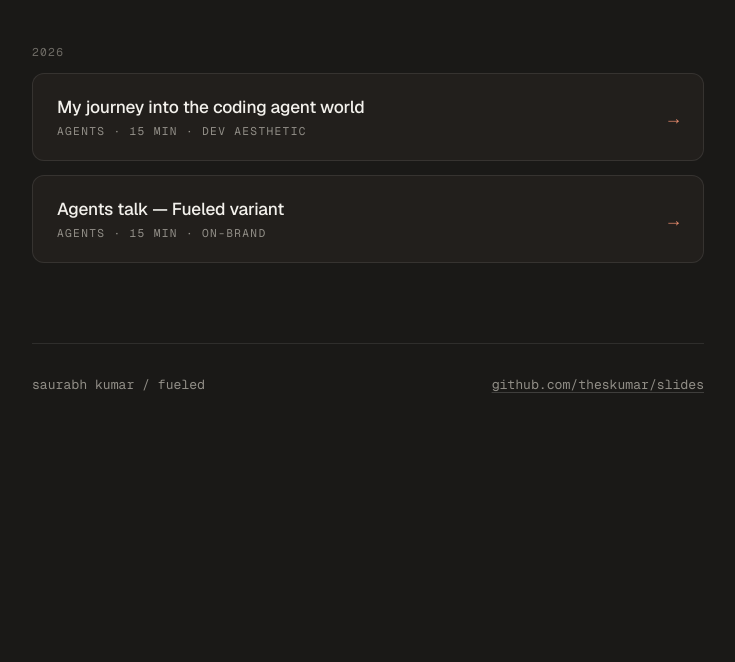
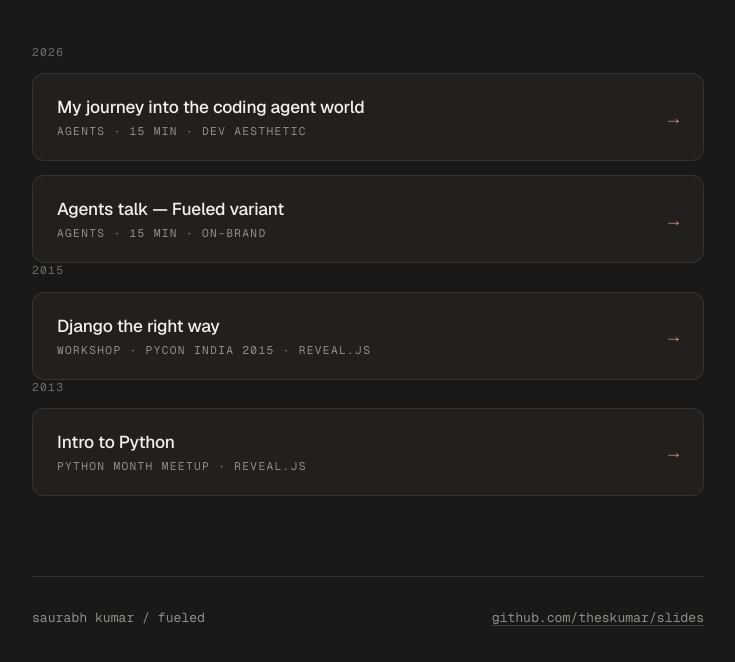
Before and after one commit to theskumar/slides, a plain HTML site: page index.html in a window 1280 px wide. Shown: the part 216-878 px from the top of the page, without its empty margins (272-1007 px from the left). Before the commit the page ends 800 px from the top, so only its background shows below. Drawn offline with nearby package versions, Linux system fonts and the light colour scheme.

Commit message:
feat: add django-the-right-way and python-presentation to index

```diff
--- a/index.html
+++ b/index.html
@@ -182,6 +182,28 @@
         </a>
       </div>
 
+      <div class="section-label">2015</div>
+      <div class="decks">
+        <a class="deck" href="https://saurabh-kumar.com/django-the-right-way/">
+          <div class="meta">
+            <span class="title">Django the right way</span>
+            <span class="tag">workshop · pycon india 2015 · reveal.js</span>
+          </div>
+          <span class="arrow">&rarr;</span>
+        </a>
+      </div>
+
+      <div class="section-label">2013</div>
+      <div class="decks">
+        <a class="deck" href="https://saurabh-kumar.com/python-presentation/">
+          <div class="meta">
+            <span class="title">Intro to Python</span>
+            <span class="tag">python month meetup · reveal.js</span>
+          </div>
+          <span class="arrow">&rarr;</span>
+        </a>
+      </div>
+
       <footer>
         <span>saurabh kumar / fueled</span>
         <a href="https://github.com/theskumar/slides">github.com/theskumar/slides</a>
```
